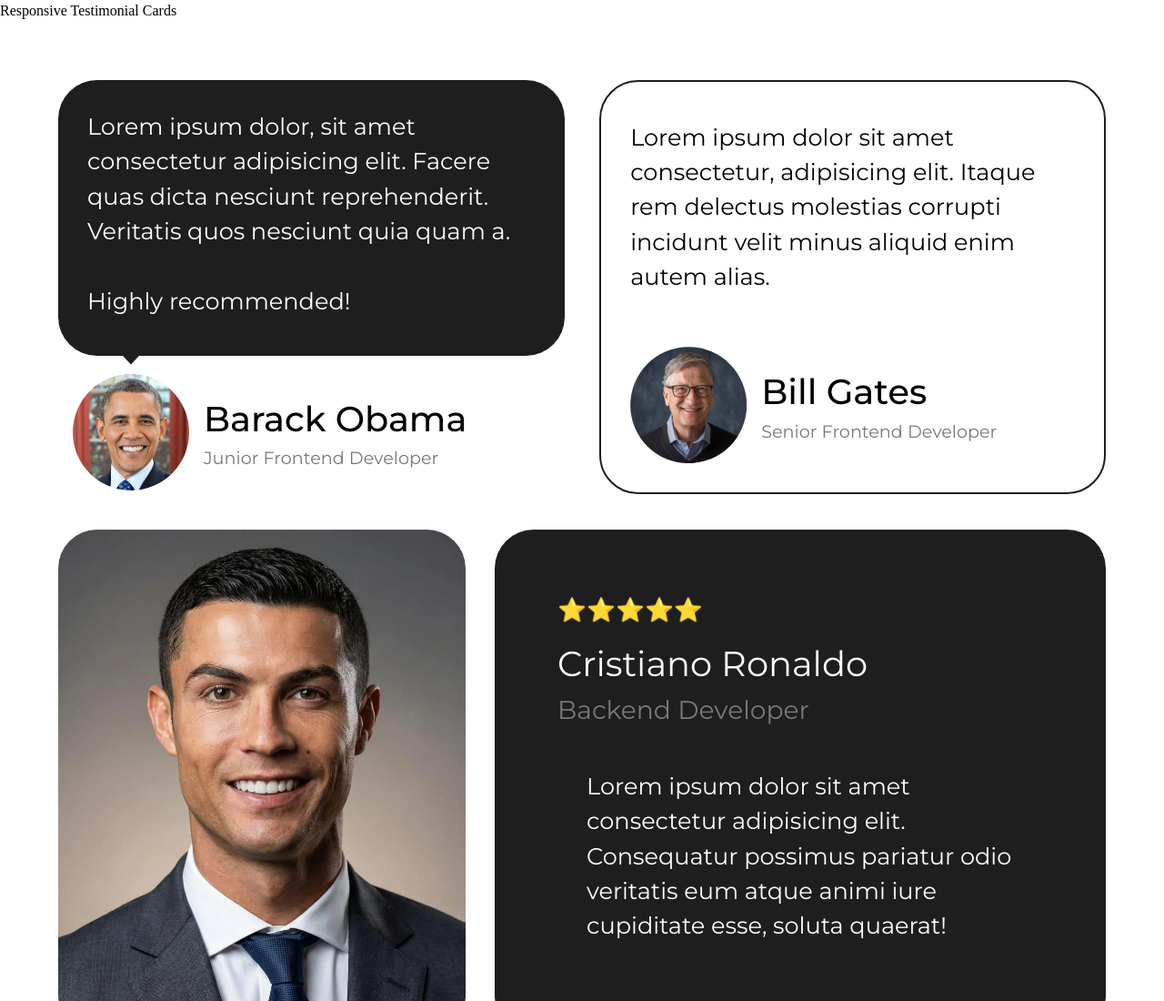
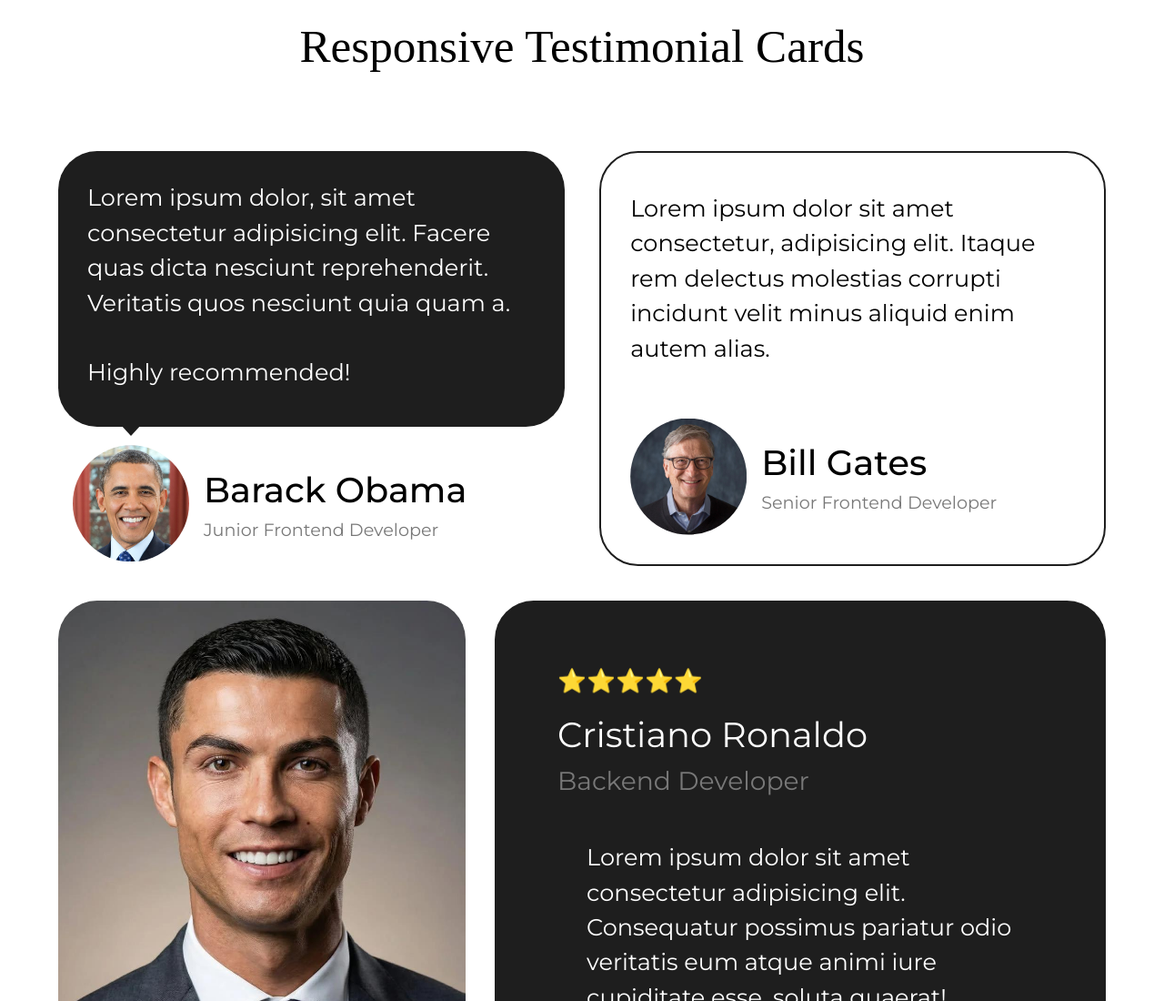
Before and after one commit to mahdi-khoshkhabar/Testimonial-Cards, a plain HTML site: page index.html in a window 1280 px wide. Shown: the top 1100 px of the page at 91% size. Drawn offline with Linux system fonts and the light colour scheme.

Commit message:
Add styles for h1 element to improve header presentation in testimonial cards

```diff
--- a/cards.css
+++ b/cards.css
@@ -8,6 +8,12 @@
 
     --main-padding: 5vw;
     --cards-padding: calc(var(--main-padding) / 2);
+}
+
+h1 {
+    font-size: 4vw;
+    text-align: center;
+    padding: 1vw;
 }
 
 img {
```
